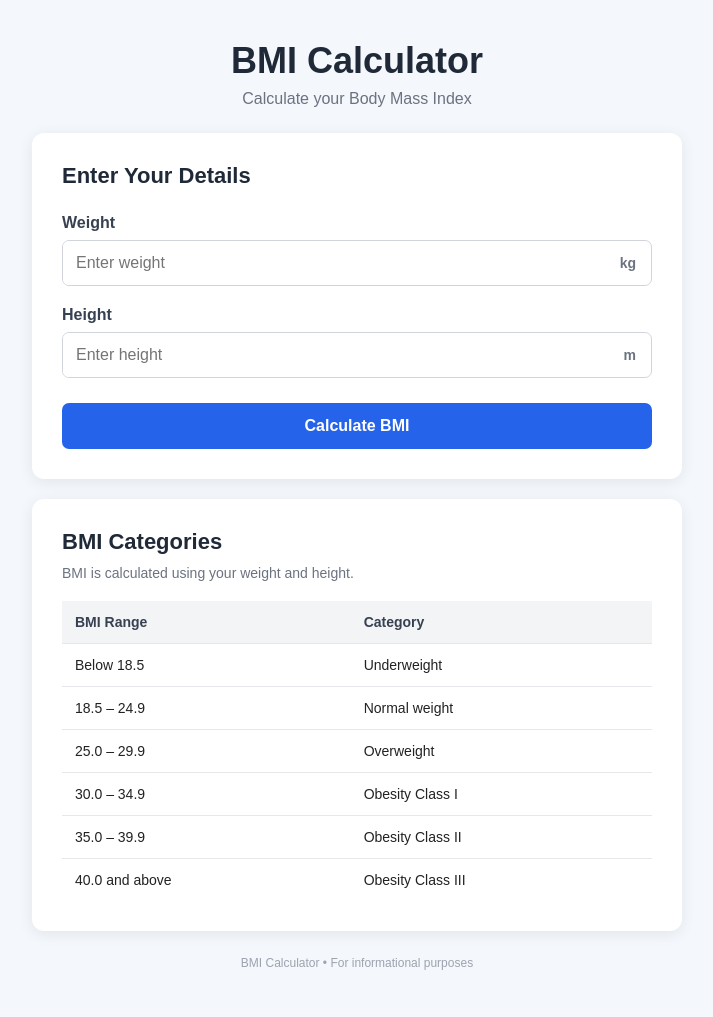
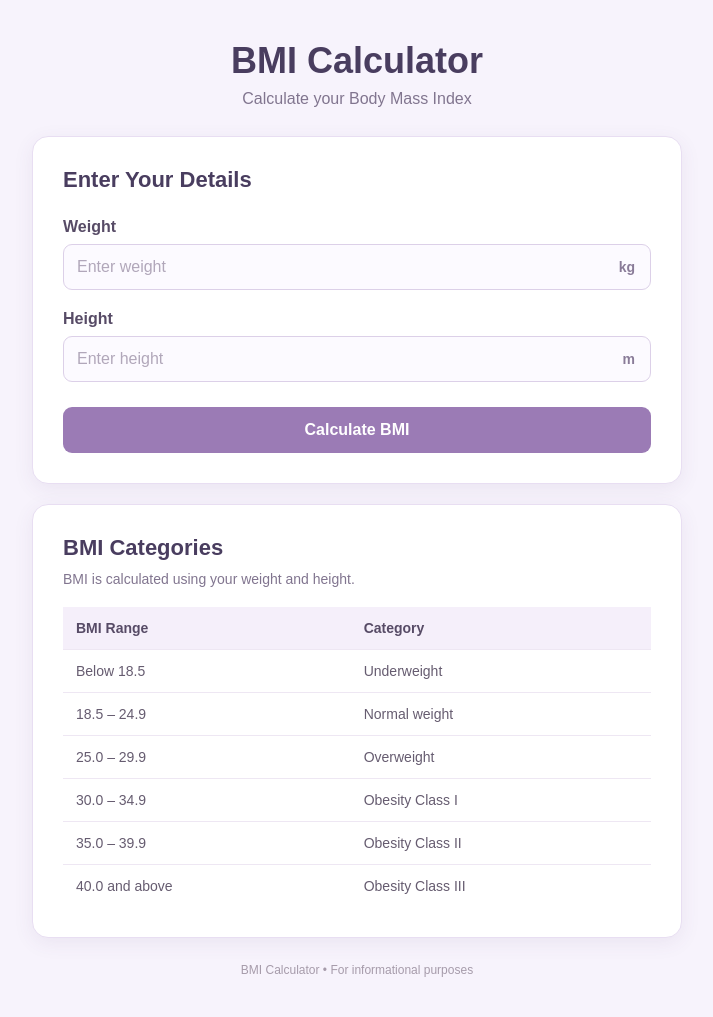
Before and after one commit to nehagosula/BMI, a Flask app: page / in a window 1280 px wide. Shown: the whole page, without its empty margins (283-996 px from the left). Before the commit the page ends 970 px from the top, so only its background shows below. Run offline with Flask 3, Linux system fonts and the light colour scheme.

Commit message:
theme change

```diff
--- a/static/style.css
+++ b/static/style.css
@@ -1,7 +1,6 @@
 * {
     box-sizing: border-box;
 }
-
 
 body {
     margin: 0;
@@ -9,11 +8,15 @@ body {
 
     font-family: Arial, Helvetica, sans-serif;
 
-    background-color: #f4f7fb;
+    background: #f7f3fc;
 
-    color: #222;
+    color: #332d3d;
 }
 
+
+/* =========================
+   MAIN CONTAINER
+========================= */
 
 .container {
     width: 100%;
@@ -23,48 +26,51 @@ body {
 }
 
 
-/* Header */
+/* =========================
+   HEADER
+========================= */
 
 .header {
     text-align: center;
 
-    margin-bottom: 25px;
+    margin-bottom: 28px;
 }
-
 
 .header h1 {
     margin: 0 0 8px;
 
     font-size: 36px;
 
-    color: #1f2937;
+    color: #493d5f;
 }
-
 
 .header p {
     margin: 0;
 
-    color: #6b7280;
+    color: #81758f;
 
     font-size: 16px;
 }
 
 
-/* Cards */
+/* =========================
+   CARDS
+========================= */
 
 .calculator-card,
 .info-card {
-    background: white;
+    background: #ffffff;
 
     padding: 30px;
 
     margin-bottom: 20px;
 
-    border-radius: 12px;
+    border-radius: 16px;
 
-    box-shadow: 0 3px 15px rgba(0, 0, 0, 0.08);
+    border: 1px solid #e8def2;
+
+    box-shadow: 0 5px 20px rgba(91, 70, 120, 0.08);
 }
-
 
 .calculator-card h2,
 .info-card h2 {
@@ -72,18 +78,19 @@ body {
 
     margin-bottom: 25px;
 
-    color: #1f2937;
+    color: #493d5f;
 
     font-size: 22px;
 }
 
 
-/* Inputs */
+/* =========================
+   INPUTS
+========================= */
 
 .input-group {
     margin-bottom: 20px;
 }
-
 
 .input-group label {
     display: block;
@@ -92,31 +99,30 @@ body {
 
     font-weight: bold;
 
-    color: #374151;
+    color: #574b66;
 }
-
 
 .input-with-unit {
     display: flex;
 
     align-items: center;
 
-    border: 1px solid #d1d5db;
+    background: #fcfaff;
 
-    border-radius: 7px;
+    border: 1px solid #dcd0e8;
 
-    background: white;
+    border-radius: 9px;
 
     overflow: hidden;
+
+    transition: 0.2s;
 }
 
+.input-with-unit:focus-within {
+    border-color: #a98bc4;
 
-.input-with-unit:focus-within {
-    border-color: #2563eb;
-
-    box-shadow: 0 0 0 2px rgba(37, 99, 235, 0.12);
+    box-shadow: 0 0 0 3px rgba(169, 139, 196, 0.15);
 }
-
 
 .input-with-unit input {
     flex: 1;
@@ -129,14 +135,21 @@ body {
 
     outline: none;
 
+    background: transparent;
+
+    color: #332d3d;
+
     font-size: 16px;
 }
 
+.input-with-unit input::placeholder {
+    color: #b1a7ba;
+}
 
 .input-with-unit span {
     padding: 0 15px;
 
-    color: #6b7280;
+    color: #897b98;
 
     font-size: 14px;
 
@@ -144,7 +157,9 @@ body {
 }
 
 
-/* Button */
+/* =========================
+   BUTTON
+========================= */
 
 button {
     width: 100%;
@@ -155,9 +170,9 @@ button {
 
     border: none;
 
-    border-radius: 7px;
+    border-radius: 9px;
 
-    background-color: #2563eb;
+    background: #9b7bb5;
 
     color: white;
 
@@ -166,32 +181,39 @@ button {
     font-weight: bold;
 
     cursor: pointer;
+
+    transition: background 0.2s, transform 0.2s;
+}
+
+button:hover {
+    background: #8968a5;
+
+    transform: translateY(-1px);
 }
 
 
-button:hover {
-    background-color: #1d4ed8;
-}
-
-
-/* Error */
+/* =========================
+   ERROR
+========================= */
 
 .error {
     margin-bottom: 15px;
 
     padding: 12px;
 
-    border-radius: 6px;
+    border-radius: 8px;
 
-    background-color: #fee2e2;
+    background: #fcecef;
 
-    color: #b91c1c;
+    color: #a34d62;
 
     font-size: 14px;
 }
 
 
-/* Result */
+/* =========================
+   RESULT
+========================= */
 
 .result {
     margin-top: 25px;
@@ -200,29 +222,31 @@ button:hover {
 
     text-align: center;
 
-    background-color: #f0f7ff;
+    background: #f5effa;
 
-    border-radius: 8px;
+    border-radius: 12px;
 
-    border: 1px solid #dbeafe;
+    border: 1px solid #e4d7ef;
 }
-
 
 .result h2 {
     margin-bottom: 10px;
 }
-
 
 .bmi-value {
     font-size: 48px;
 
     font-weight: bold;
 
-    color: #2563eb;
+    color: #765493;
 
     margin: 5px 0 12px;
 }
 
+
+/* =========================
+   CATEGORY BADGES
+========================= */
 
 .category {
     display: inline-block;
@@ -236,39 +260,37 @@ button:hover {
     font-size: 14px;
 }
 
+.category.normal {
+    background: #e4f4e9;
 
-.category.normal {
-    background-color: #dcfce7;
+    color: #477456;
+}
 
-    color: #166534;
+.category.underweight {
+    background: #e9e5f8;
+
+    color: #63548c;
+}
+
+.category.overweight {
+    background: #fff2d9;
+
+    color: #98723c;
+}
+
+.category.obesity {
+    background: #f9e3e8;
+
+    color: #a15a6b;
 }
 
 
-.category.underweight {
-    background-color: #dbeafe;
-
-    color: #1e40af;
-}
-
-
-.category.overweight {
-    background-color: #fef3c7;
-
-    color: #92400e;
-}
-
-
-.category.obesity {
-    background-color: #fee2e2;
-
-    color: #991b1b;
-}
-
-
-/* Information */
+/* =========================
+   BMI INFORMATION
+========================= */
 
 .description {
-    color: #6b7280;
+    color: #81758f;
 
     margin-top: -15px;
 
@@ -277,13 +299,11 @@ button:hover {
     font-size: 14px;
 }
 
-
 table {
     width: 100%;
 
     border-collapse: collapse;
 }
-
 
 th,
 td {
@@ -291,35 +311,36 @@ td {
 
     text-align: left;
 
-    border-bottom: 1px solid #e5e7eb;
+    border-bottom: 1px solid #eee7f3;
 }
 
+th {
+    background: #f5effa;
 
-th {
-    background-color: #f3f4f6;
-
-    color: #374151;
+    color: #574b66;
 
     font-size: 14px;
 }
 
-
 td {
     font-size: 14px;
+
+    color: #665c70;
 }
-
 
 tr:last-child td {
     border-bottom: none;
 }
 
 
-/* Footer */
+/* =========================
+   FOOTER
+========================= */
 
 footer {
     text-align: center;
 
-    color: #9ca3af;
+    color: #a69baa;
 
     font-size: 12px;
 
@@ -327,7 +348,9 @@ footer {
 }
 
 
-/* Mobile */
+/* =========================
+   MOBILE
+========================= */
 
 @media (max-width: 600px) {
 
@@ -335,15 +358,12 @@ footer {
         padding: 25px 15px;
     }
 
-
     .header h1 {
         font-size: 30px;
     }
-
 
     .calculator-card,
     .info-card {
         padding: 22px;
     }
-
 }
```
